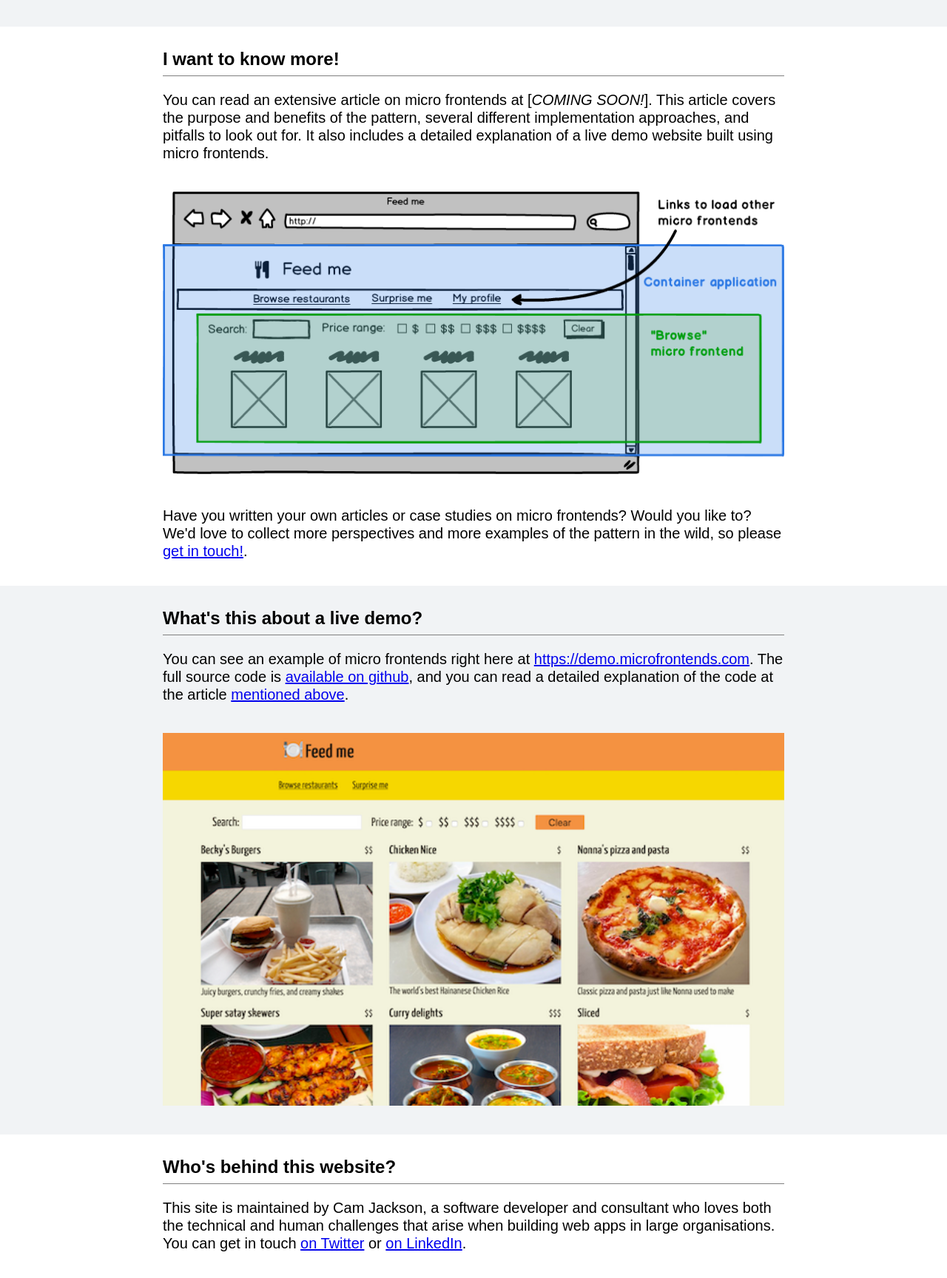
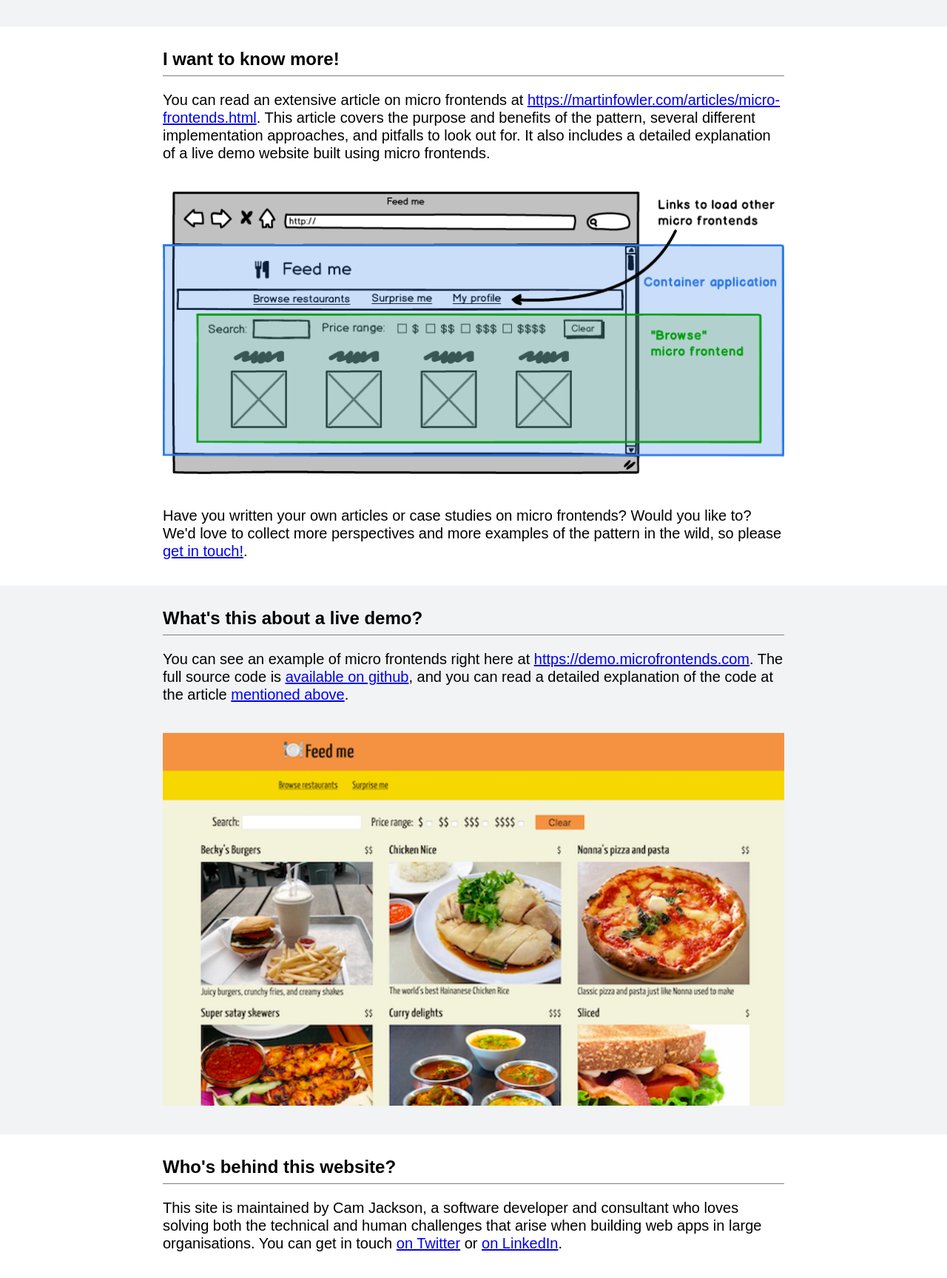
Before and after one commit to camjackson/microfrontends.com, a plain HTML site: page index.html in a window 1280 px wide. Shown: the part 1368-3096 px from the top of the page at 74% size. Drawn offline with Linux system fonts and the light colour scheme.

Commit message:
Update article link

```diff
--- a/index.html
+++ b/index.html
@@ -57,9 +57,10 @@
           <h2>I want to know more!</h2>
           <hr />
           <p id="article">
-            You can read an extensive article on micro frontends at [<em
-              >COMING SOON!</em
-            >]. This article covers the purpose and benefits of the pattern,
+            You can read an extensive article on micro frontends at
+            <a href="https://martinfowler.com/articles/micro-frontends.html"
+              >https://martinfowler.com/articles/micro-frontends.html</a
+            >. This article covers the purpose and benefits of the pattern,
             several different implementation approaches, and pitfalls to look
             out for. It also includes a detailed explanation of a live demo
             website built using micro frontends.
@@ -105,9 +106,10 @@
           <hr />
           <p>
             This site is maintained by Cam Jackson, a software developer and
-            consultant who loves both the technical and human challenges that
-            arise when building web apps in large organisations. You can get in
-            touch <a href="https://twitter.com/thecamjackson"> on Twitter</a> or
+            consultant who loves solving both the technical and human challenges
+            that arise when building web apps in large organisations. You can
+            get in touch
+            <a href="https://twitter.com/thecamjackson"> on Twitter</a> or
             <a href="https://www.linkedin.com/in/cam-jackson-19260a30/">
               on LinkedIn</a
             >.
```
